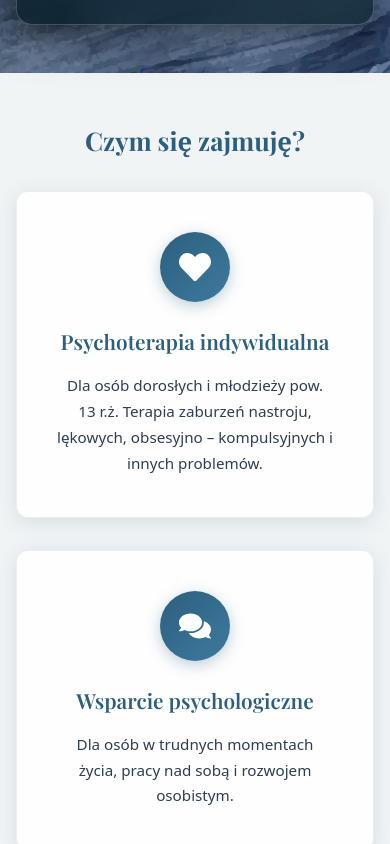
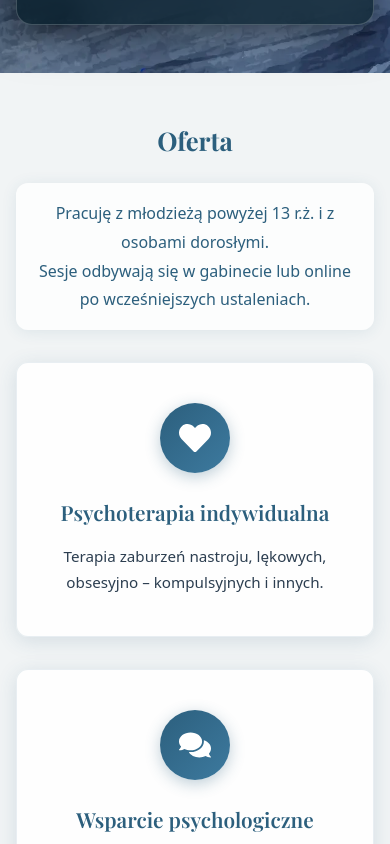
Before and after one commit to ernestpeplinski/psychoterapia-koscierzyna-pl, a React (Vite) app: page / in a window 390 px wide. Shown: the part 960-1804 px from the top of the page. Built offline with nearby package versions, Linux system fonts and the light colour scheme.

Commit message:
Update services section: change title to "Oferta" and add introductory text

```diff
--- a/src/pages/Home.tsx
+++ b/src/pages/Home.tsx
@@ -47,7 +47,11 @@ function Home() {
       {/* Services Section */}
       <section className="home__services">
         <div className="home__services-container">
-          <h2 className="home__section-title">Czym się zajmuję?</h2>
+          <h2 className="home__section-title">Oferta</h2>
+          <p className="home__services-intro">
+            Pracuję z młodzieżą powyżej 13 r.ż. i z osobami dorosłymi.<br />
+            Sesje odbywają się w gabinecie lub online po wcześniejszych ustaleniach.
+          </p>
           <div className="home__services-grid">
             <div className="home__service-card">
               <div className="home__service-icon">
@@ -55,7 +59,7 @@ function Home() {
               </div>
               <h3 className="home__service-title">Psychoterapia indywidualna</h3>
               <p className="home__service-description">
-                Dla osób dorosłych i młodzieży pow. 13 r.ż. Terapia zaburzeń nastroju, lękowych, obsesyjno – kompulsyjnych i innych problemów.
+                Terapia zaburzeń nastroju, lękowych, obsesyjno – kompulsyjnych i innych.
               </p>
             </div>
 
@@ -65,7 +69,7 @@ function Home() {
               </div>
               <h3 className="home__service-title">Wsparcie psychologiczne</h3>
               <p className="home__service-description">
-                Dla osób w trudnych momentach życia, pracy nad sobą i rozwojem osobistym.
+                Dla osób w trudnych momentach życia, z problemami w relacjach, po stracie bliskich.
               </p>
             </div>
 
--- a/src/styles/home.scss
+++ b/src/styles/home.scss
@@ -211,6 +211,20 @@
     color: var(--primary-navy);
     text-align: center;
     margin-bottom: 3rem;
+  }
+
+  &__services-intro {
+    text-align: center;
+    font-size: 1.15rem;
+    line-height: 1.8;
+    color: var(--primary-navy);
+    max-width: 800px;
+    margin: -1rem auto 3rem;
+    padding: 1.5rem 2rem;
+    background-color: rgba(255, 255, 255, 0.8);
+    border-radius: 12px;
+    box-shadow: 0 2px 15px rgba(44, 95, 125, 0.1);
+    font-weight: 500;
   }
 
   &__services-grid {
@@ -457,6 +471,12 @@
       font-size: 2rem;
     }
 
+    &__services-intro {
+      font-size: 1.05rem;
+      padding: 1.25rem 1.5rem;
+      margin: -0.5rem auto 2.5rem;
+    }
+
     &__services-grid {
       grid-template-columns: 1fr;
       gap: 2rem;
@@ -534,6 +554,12 @@
       margin-bottom: 2rem;
     }
 
+    &__services-intro {
+      font-size: 1rem;
+      padding: 1rem 1.25rem;
+      margin: -0.5rem auto 2rem;
+    }
+
     &__service-icon {
       width: 70px;
       height: 70px;
```
